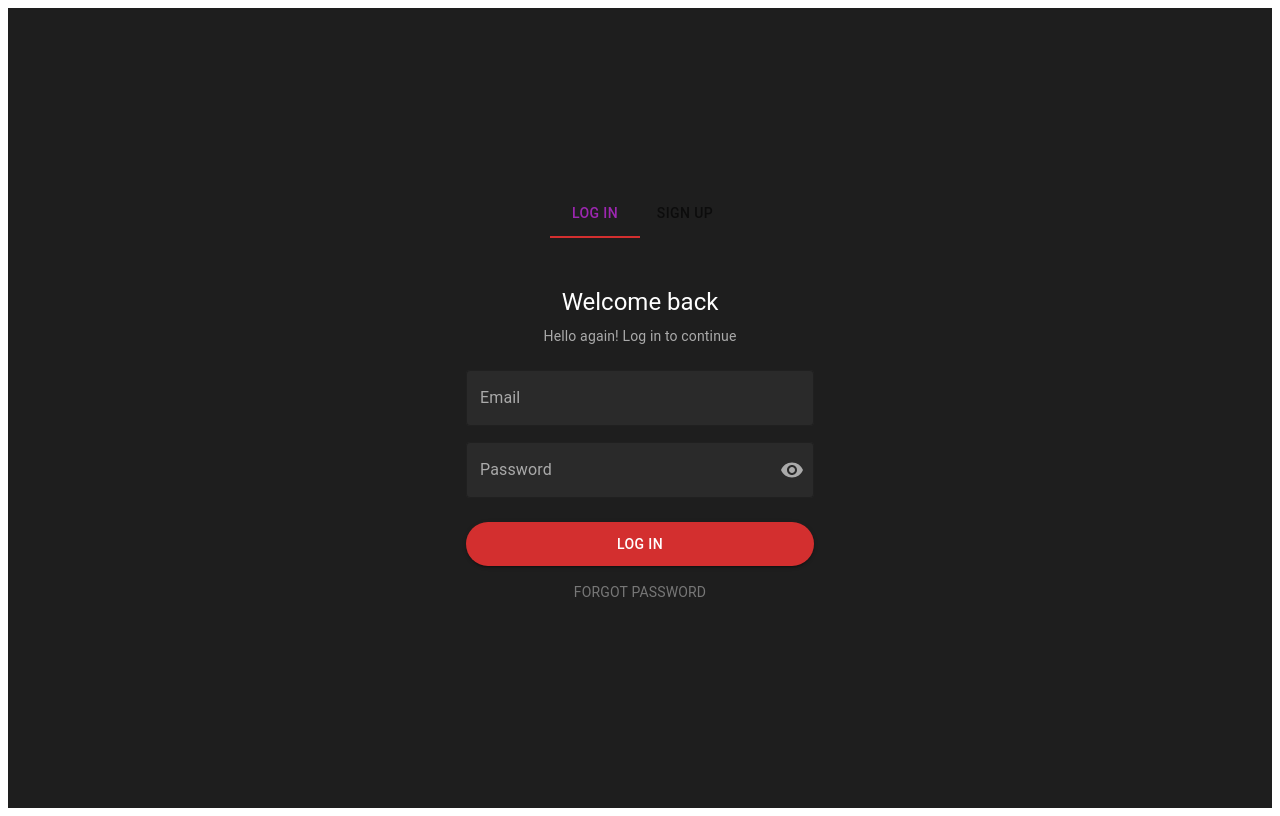
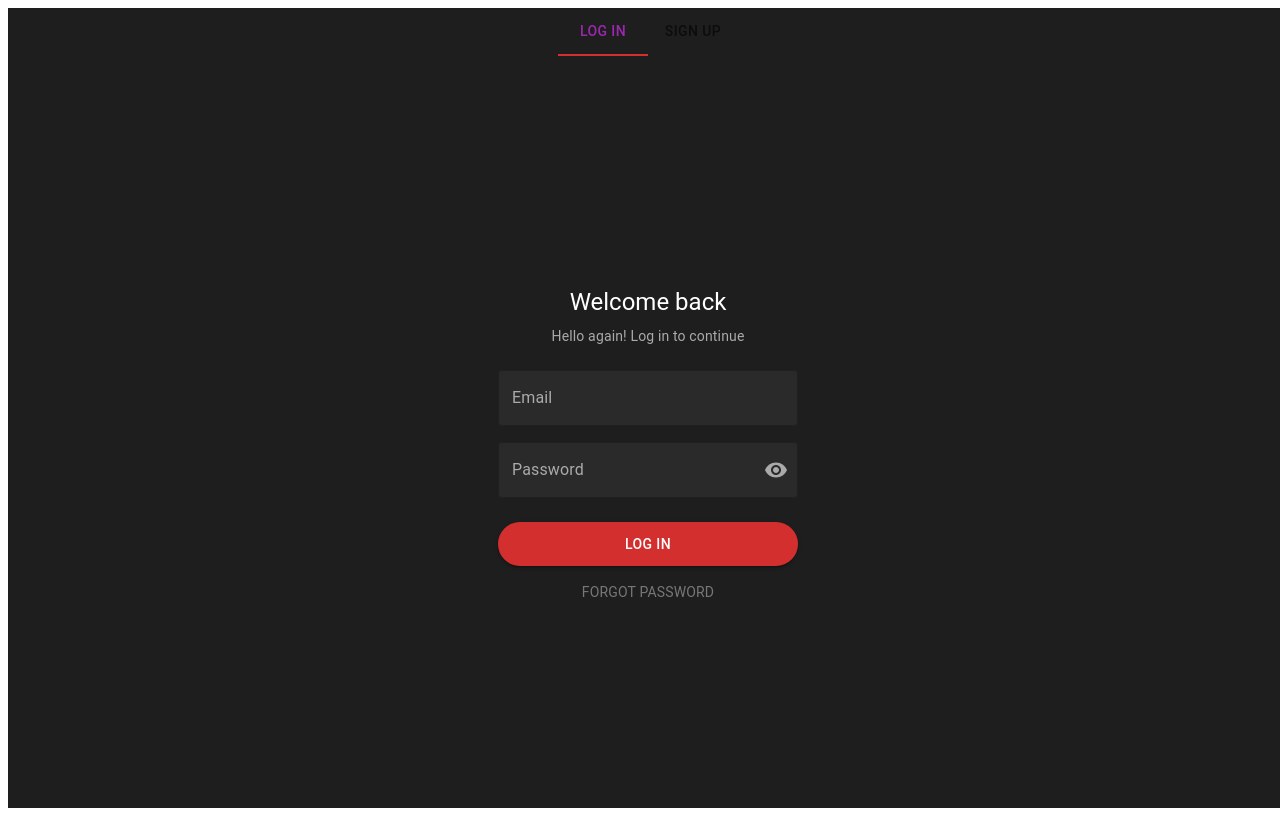
Before and after one commit to voronovanasta/cv-Shabanovich-Voronova, a React (Vite) app: page /auth/login in a window 1280 px wide. Built offline with nearby package versions, Linux system fonts and the light colour scheme.

Commit message:
feat: add auth layout and login page model

```diff
--- a/src/app/router/config.tsx
+++ b/src/app/router/config.tsx
@@ -1,9 +1,8 @@
 import { createBrowserRouter, Navigate } from 'react-router-dom';
 import PrivateRoute from '../../shared/routing/PrivateRoute';
 import MainLayout from '../../shared/ui/MainLayout';
-import { Example } from '../../example';
-import AuthLayout from '../../widgets/auth-tabs/ui';
 import LoginPage from '../../pages/auth/login';
+import AuthLayout from '../../widgets/auth-layout/ui';
 
 //TODO
 // Lazy загрузка страниц
@@ -33,7 +32,7 @@ export const router = createBrowserRouter([
         path: 'users',
         element: <MainLayout />,
         children: [
-          { index: true, element: /* UsersPage */ <Example /> },
+          { index: true, element: /* UsersPage */ null },
           { path: ':userId/profile', element: /* UserProfilePage */ null },
           { path: ':userId/skills', element: /* UserSkillsPage */ null },
           { path: ':userId/languages', element: /* UserLanguagesPage */ null },
--- a/src/example.tsx
+++ /dev/null
@@ -1,40 +0,0 @@
-import { useMutation, useQuery } from '@tanstack/react-query';
-import { GetDepartmentsDocument } from './graphql/graphql';
-import { execute } from './graphql/execute';
-
-import { gql } from 'graphql-tag';
-import { useLogin } from './login';
-
-export const GetDepartmentsQuery = gql`
-  query getDepartments {
-    departments {
-      id
-      name
-    }
-  }
-`;
-
-export const LoginUserMutation = gql`
-  mutation Login($input: LoginInput!) {
-    login(input: $input) {
-      accessToken
-      user {
-        username
-      }
-    }
-  }
-`;
-
-export function Example() {
-  // const { mutate} = useLogin();
-  // const token = localStorage.getItem('accessToken');
-  // if (token) {
-  //   const { data } = useQuery({
-  //     queryKey: ['departments'],
-  //     queryFn: () => execute(GetDepartmentsDocument, localStorage.getItem('accessToken')),
-  //   });
-  // }
-  // console.log(data);
-
-  return <div>Example</div>;
-}
--- /dev/null
+++ b/src/features/auth/model/useLogin.ts
@@ -0,0 +1,19 @@
+import { useMutation } from '@tanstack/react-query';
+import {
+  LoginDocument,
+  type LoginMutation,
+  type LoginMutationVariables,
+} from '../../../graphql/graphql';
+import { execute } from '../../../graphql/execute';
+
+export default function useLogin() {
+  return useMutation<LoginMutation, Error, LoginMutationVariables>({
+    mutationFn: (variables: LoginMutationVariables) =>
+      execute<LoginMutation, LoginMutationVariables>(LoginDocument, variables),
+    onSuccess: (data) => {
+      if (data.login?.accessToken) {
+        localStorage.setItem('accessToken', data.login.accessToken);
+      }
+    },
+  });
+}
--- a/src/features/auth/ui/LoginForm.tsx
+++ b/src/features/auth/ui/LoginForm.tsx
@@ -10,6 +10,8 @@ import {
 } from '@mui/material';
 import { Visibility, VisibilityOff } from '@mui/icons-material';
 import { useForm, Controller } from 'react-hook-form';
+import useLogin from '../model/useLogin';
+import { useNavigate } from 'react-router';
 
 interface LoginFormInputs {
   email: string;
@@ -19,10 +21,24 @@ interface LoginFormInputs {
 export default function LoginForm() {
   const { control, handleSubmit } = useForm<LoginFormInputs>();
   const [showPassword, setShowPassword] = useState(false);
+  const loginMutation = useLogin();
+  const navigate = useNavigate();
 
   const onSubmit = (data: LoginFormInputs) => {
     console.log('Login:', data);
-    // call loginMutation.mutate(data) here
+    loginMutation.mutate({
+      input: {
+        username: data.email,
+        password: data.password,
+      },
+    });
+    if (loginMutation.isError) {
+      console.log((loginMutation.error as Error).message);
+    }
+
+    if (loginMutation.isSuccess) {
+      navigate('/users');
+    }
   };
 
   return (
--- a/src/widgets/auth-layout/ui.tsx
+++ b/src/widgets/auth-layout/ui.tsx
@@ -1,12 +1,34 @@
-import { useState } from 'react';
-import { Tab, Tabs } from '@mui/material';
+// import { useState } from 'react';
+import { Box, Container, Tab, Tabs } from '@mui/material';
+import { Link, Outlet, useLocation } from 'react-router';
 
-export default function AuthTabLayout() {
-  const [tab, setTab] = useState(0);
+export default function AuthLayout() {
+  const location = useLocation();
+  const currentTab = location.pathname.includes('/register') ? 1 : 0;
   return (
+    <Box
+      sx={{
+        minHeight: '100vh',
+        width: '100vw',
+        backgroundColor: '#1e1e1e',
+        display: 'flex',
+        flexDirection: 'column',
+        justifyContent: 'center',
+        overflow: 'hidden',
+      }}
+    >
+      <Container
+        maxWidth='xs'
+        sx={{
+          display: 'flex',
+          flexDirection: 'column',
+          flexGrow: 1,
+          justifyContent: 'center',
+        }}
+      >
         <Tabs
-      value={tab}
-      onChange={(_, newValue) => setTab(newValue)}
+          value={currentTab}
+          // onChange={(_, newValue) => setTab(newValue)}
           textColor='secondary'
           indicatorColor='secondary'
           centered
@@ -17,8 +39,23 @@ export default function AuthTabLayout() {
             '& .Mui-selected': { color: '#d32f2f' },
           }}
         >
-      <Tab label='LOG IN' />
-      <Tab label='SIGN UP' />
+          <Tab label='LOG IN' component={Link} to='/auth/login' />
+          <Tab label='SIGN UP' component={Link} to='/auth/register' />
         </Tabs>
+        <Box
+          sx={{
+            flexGrow: 1,
+            display: 'flex',
+            alignItems: 'center',
+            justifyContent: 'center',
+            width: '100%',
+          }}
+        >
+          <Container maxWidth='xs'>
+            <Outlet />
+          </Container>
+        </Box>
+      </Container>
+    </Box>
   );
 }
--- a/src/widgets/auth-tabs/ui/index.tsx
+++ /dev/null
@@ -1,38 +0,0 @@
-import { useState } from 'react';
-import { Box, Container, Tab, Tabs } from '@mui/material';
-import { Outlet } from 'react-router';
-
-export default function AuthLayout() {
-  const [tab, setTab] = useState(0);
-  return (
-    <Box
-      sx={{
-        minHeight: '100vh',
-        backgroundColor: '#1e1e1e',
-        display: 'flex',
-        justifyContent: 'center',
-        alignItems: 'center',
-      }}
-    >
-      <Container maxWidth='xs'>
-        <Tabs
-          value={tab}
-          onChange={(_, newValue) => setTab(newValue)}
-          textColor='secondary'
-          indicatorColor='secondary'
-          centered
-          sx={{
-            color: '#fff',
-            mb: 3,
-            '& .MuiTabs-indicator': { backgroundColor: '#d32f2f' },
-            '& .Mui-selected': { color: '#d32f2f' },
-          }}
-        >
-          <Tab label='LOG IN' />
-          <Tab label='SIGN UP' />
-        </Tabs>
-        <Outlet />
-      </Container>
-    </Box>
-  );
-}
```
Also changed, not shown: src/login.tsx (deleted, +0 -38 lines). Lines whose indentation alone changed are shown as unchanged.
